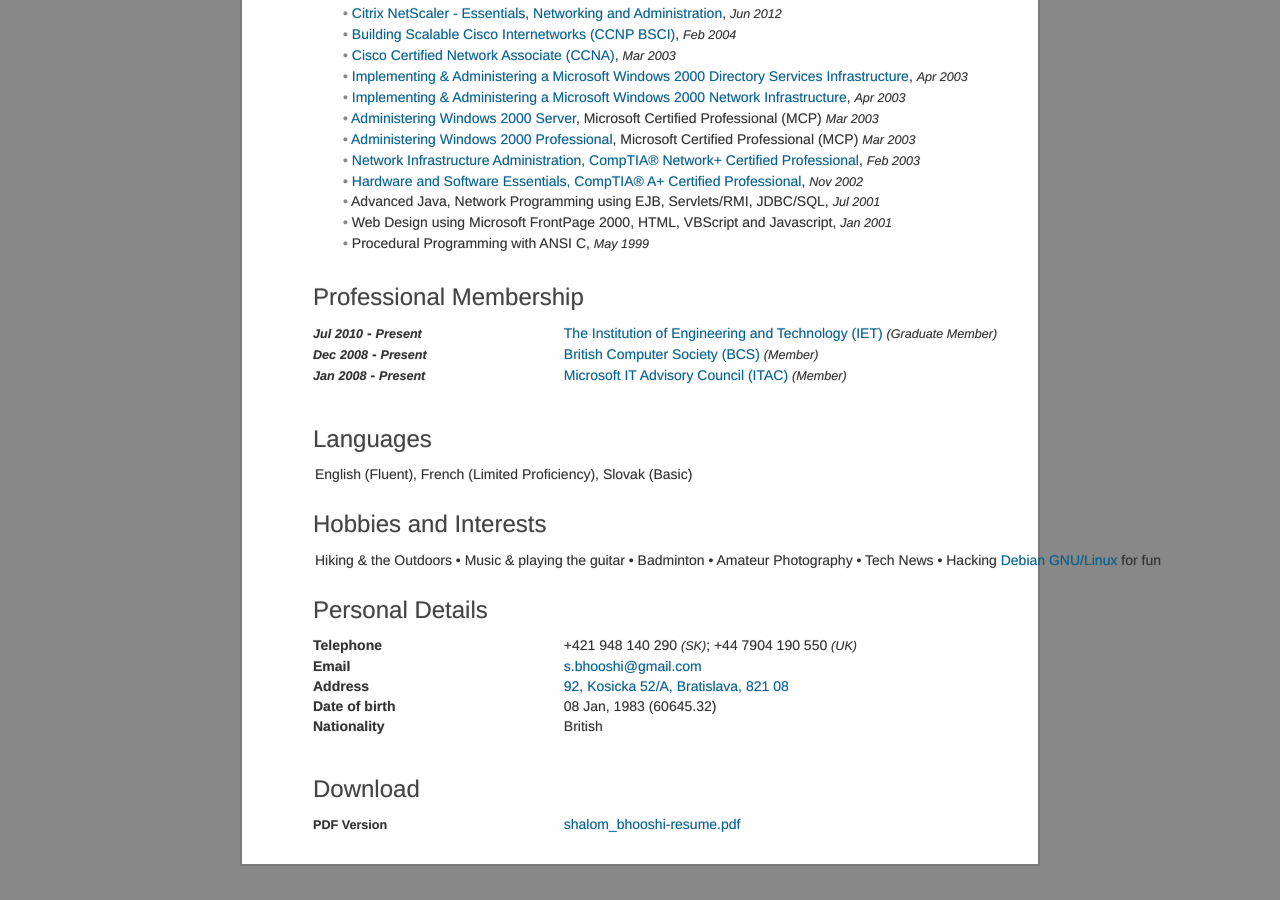
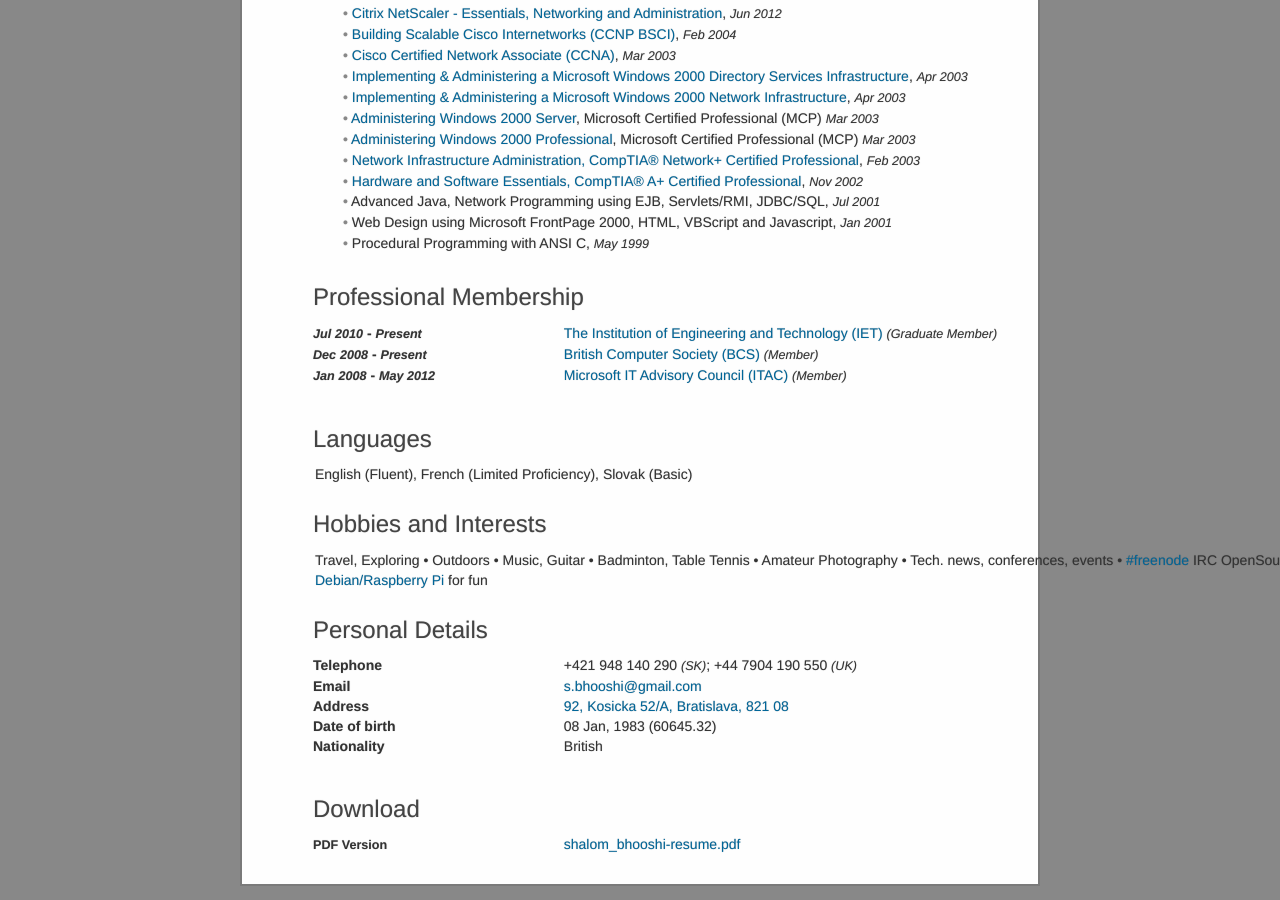
Before and after one commit to shalomb/shalomb, a Jekyll site: the page built from cv/cv.md, in a window 1280 px wide and 900 px high, scrolled down 1762 px. Built offline with Jekyll 4.4.1, drawn with Linux system fonts in a browser that asks for light colours; nearby versions of some CDN libraries; our own code applies the rules of GitHub Pages for plain Markdown files.

Commit message:
Update hobbies, membership

```diff
--- a/cv/cv.md
+++ b/cv/cv.md
@@ -154,7 +154,7 @@
  _Dec_  _2008_  -  _Present_
   : [British Computer Society (BCS)](https://bcs.org) _(Member)_
 
- _Jan_  _2008_  -  _Present_
+ _Jan_  _2008_  -  _May 2012_
   : [Microsoft IT Advisory Council (ITAC)](https://microsoft-itcouncil.com/) _(Member)_
 
 ### Languages
@@ -163,7 +163,10 @@
 
 ### Hobbies and Interests
 
-Hiking & the Outdoors • Music & playing the guitar • Badminton • Amateur Photography • Tech News • Hacking [Debian GNU/Linux](https://www.debian.org/) for fun
+Travel, Exploring • Outdoors • Music, Guitar • Badminton, Table Tennis •
+Amateur Photography • Tech. news, conferences, events •
+[#freenode](https://freenode.net/) IRC OpenSource Community •
+Hacking [Debian/Raspberry Pi](https://www.raspbian.org/) for fun
 
 ### Personal Details
 
```
